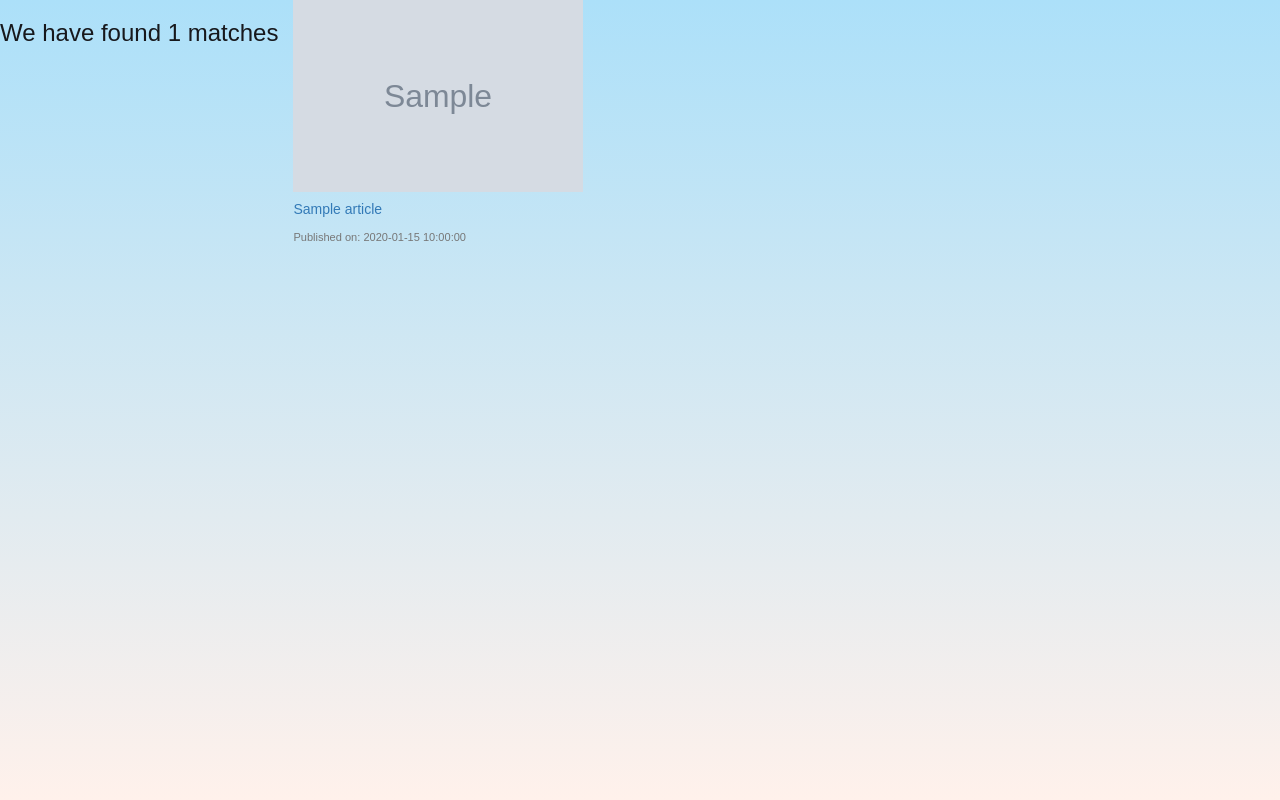
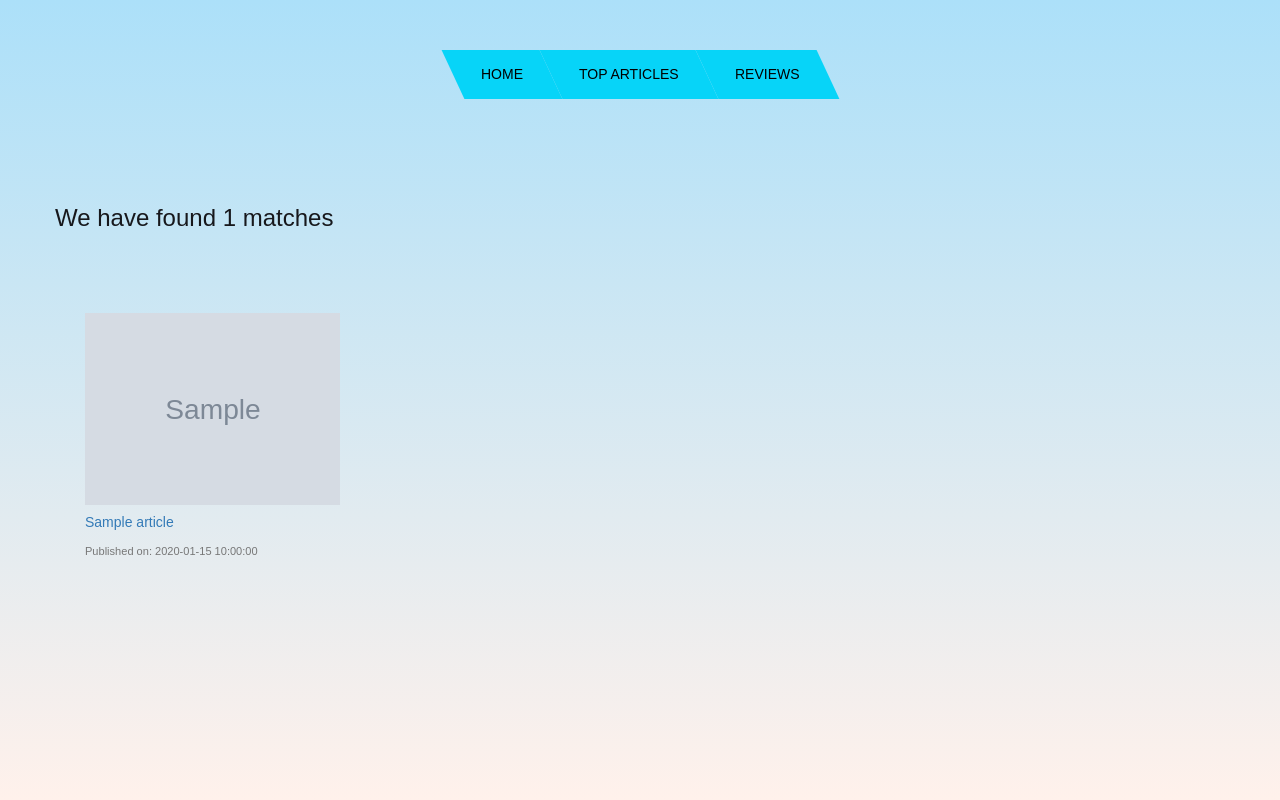
Before and after one commit to WanjikuKatuni/newsapi, a Flask app: template app/templates/search.html in a window 1280 px wide. Run offline with Flask 2, Linux system fonts and the light colour scheme; the template is opened without the code that fills it: most values are stand-ins (such as "Sample title", 1, 10 or a date in 2020); grey boxes marked "Sample" are stand-in pictures; parts of the project's set-up code (start-up, migrations or seed data) failed here and were passed over; some libraries are stand-ins or nearby versions.

Commit message:
formating search page

```diff
--- a/app/templates/base.html
+++ b/app/templates/base.html
@@ -10,6 +10,10 @@
         {%endif%}
     </head>
     <body>
+        {%block content%}
+
+
+        {%endblock%}
         <!-- <div class="container">
 
             <div class="row">
@@ -18,15 +22,11 @@
                                 navbar block
                                 <!-- {%block navbar%}
                                     {% include 'navbar.html' %}
-                                {%endblock%} -->
-<!--
+                                {%endblock%}
                 </div>
                 <div class="col"> -->
                     <!-- content block -->
-                    {%block content%}
 
-
-                    {%endblock%}
 
                 <!-- </div>
             </div>
--- a/app/templates/search.html
+++ b/app/templates/search.html
@@ -7,16 +7,56 @@
  {% block styles%}
  {{super()}} <!--super function tells jinja not to override code in the blcok-->
  <link rel="stylesheet" href="{{url_for('static', filename='css/index.css')}}">
+ <link rel="stylesheet" href="{{url_for('static', filename='css/nav.css')}}">
+ <link rel="preconnect" href="https://fonts.googleapis.com">
+ <link rel="preconnect" href="https://fonts.gstatic.com" crossorigin>
+ <link href="https://fonts.googleapis.com/css2?family=Dancing+Script:wght@700&display=swap" rel="stylesheet">
+ <script type="text/javascript" src="{{url_for('static', filename='js/home.js')}}"> </script>
 {%endblock%}
 
 {%block content%}
 
+    <div class="container">
+        <div>
+            <!-- navbar -->
+            <ul class="menu cf">
+                <li>
+                <a href="#">Home</a>
+                </li>
+                <li>
+                        <a href="#">Top Articles</a>
+                        <ul class="submenu">
+                            <li>
+                            <a href="https://www.blogger.com/blogger.g?blogID=1719501309664700552">CNN</a>
+                            </li>
+                            <li>
+                            <a href="https://www.blogger.com/blogger.g?blogID=1719501309664700552">Aljazeera</a>
+                            </li>
+                            <li>
+                            <a href="https://www.blogger.com/blogger.g?blogID=1719501309664700552">BBC</a>
+                            </li>
+                            <li>
+                            <a href="https://www.blogger.com/blogger.g?blogID=1719501309664700552">Business News</a>
+                            </li>
+                        </ul>
+                </li>
+                <li>
+                <a href="https://www.blogger.com/blogger.g?blogID=1719501309664700552">Reviews</a>
+                </li>
+            </ul>
+       </div>
+       <br>
+        <div class="row">
+            <div class="col">
+                <h3> We have found {{articles|count}} matches </h3>
 
+            </div>
+        </div>
+        <br><br>
+        <div>
+            {{macro.displayArticleList(articles)}}
+        </div>
 
-            <h3> We have found {{articles|count}} matches </h3>
-            <hr>
-
-                {{macro.displayArticleList(articles)}}
-
+    </div>
 
 {%endblock%}
```
Also changed, not shown: app/templates/copy.html (deleted, +0 -29 lines), app/templates/index.html (+7 -6 lines).
